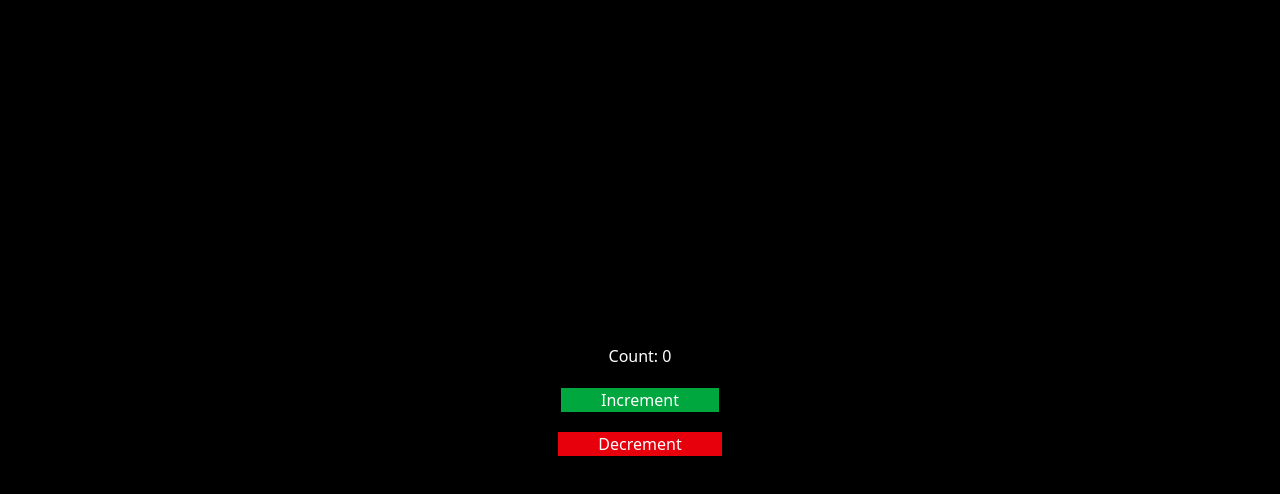
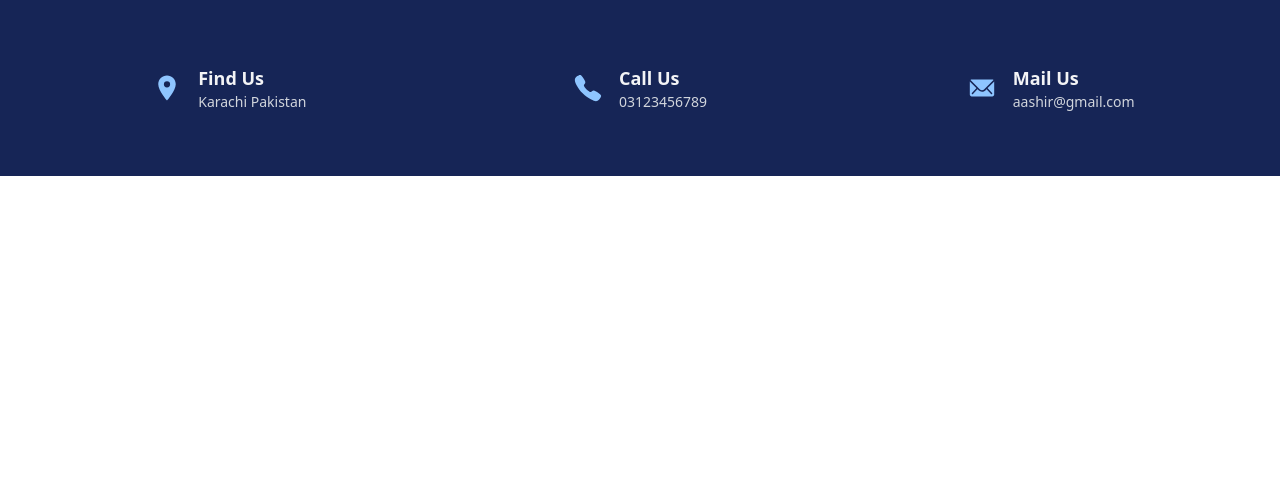
Before and after one commit to Aashir-Siddiqui/React, a React (Vite) app: page / in a window 1280 px wide. Shown: the top 494 px of the page. Built offline with nearby package versions, Linux system fonts and the light colour scheme.

Commit message:
Create dynamic contact section

```diff
--- a/src/App.jsx
+++ b/src/App.jsx
@@ -1,12 +1,11 @@
-import ReactMemo from "./hooks/memo/ReactMemo"
-import UseCallback from "./hooks/memo/UseCallback"
-import UseMemoComponent from "./hooks/memo/Usememo"
+import Footer from "./Projects/DynamicContactSection/Footer"
+
 
 function App() {
 
   return (
     <>
-      <UseCallback />
+      <Footer />
     </>
   )
 }
```
